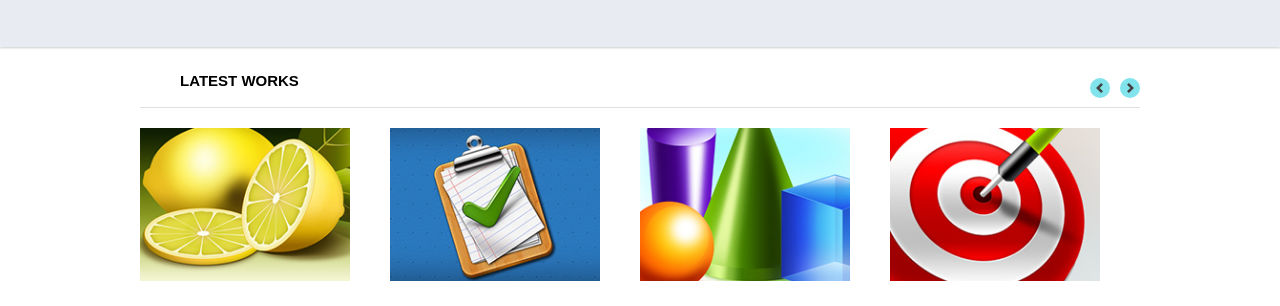
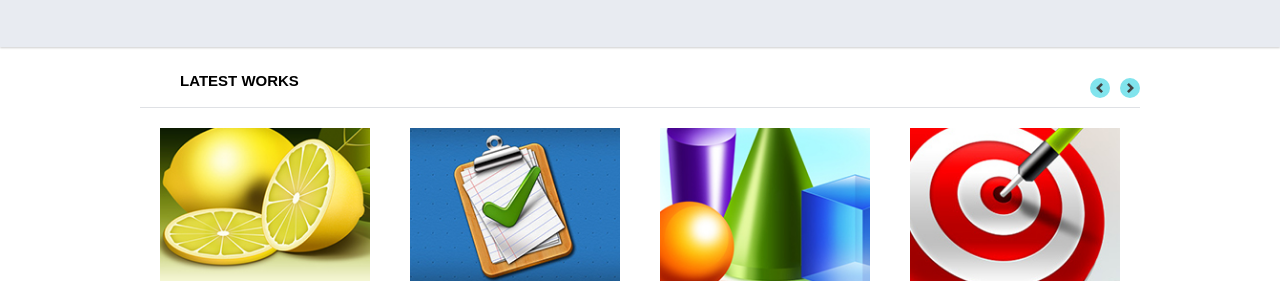
Before and after one commit to farez2005/BisLite, a plain HTML site: page index.html in a window 1280 px wide. Shown: the part 866-1172 px from the top of the page. Drawn offline with Linux system fonts and the light colour scheme.

Commit message:
geggsgsg

```diff
--- a/style.css
+++ b/style.css
@@ -291,9 +291,7 @@ body {
   width: calc((100% / 4) - 33.4px);
   position: relative;
   overflow: hidden;
-}
-.work:not(:last-child) {
-  margin-right: 40px;
+  margin: 0 20px;
 }
 .works-title {
   padding: 25px 0 18px 40px;
```
